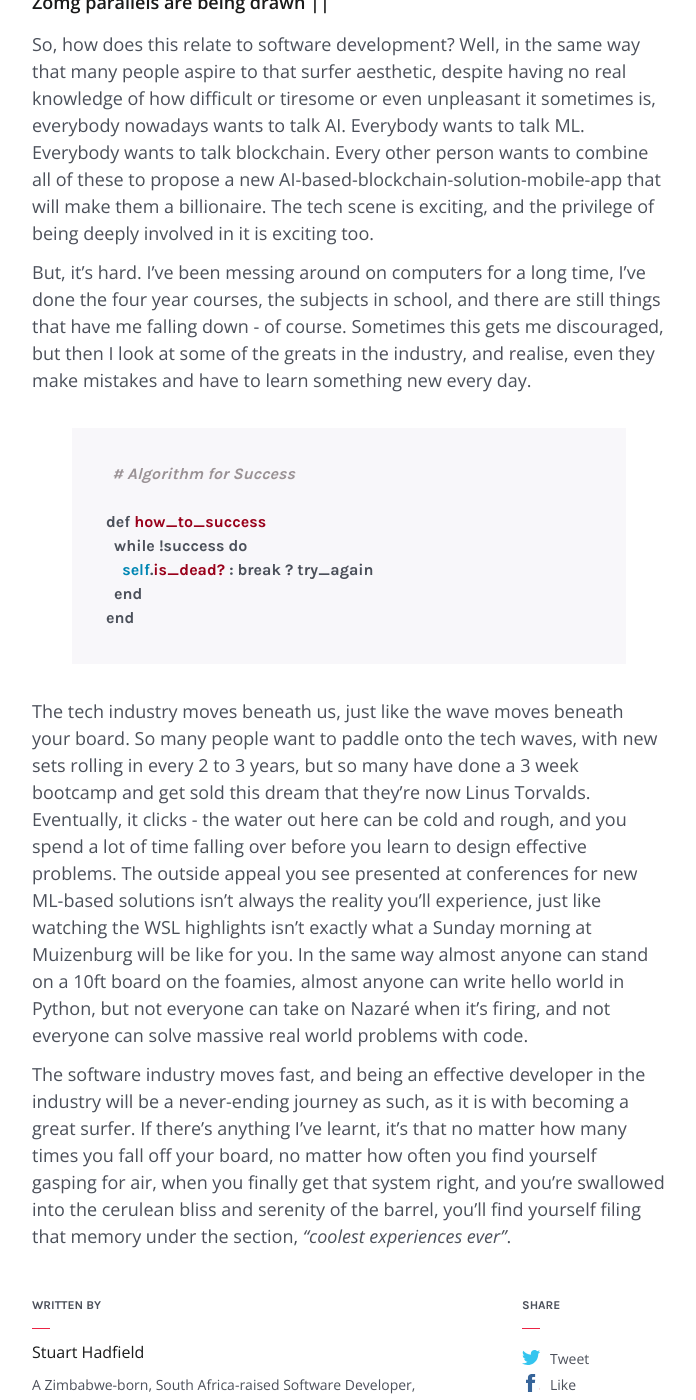
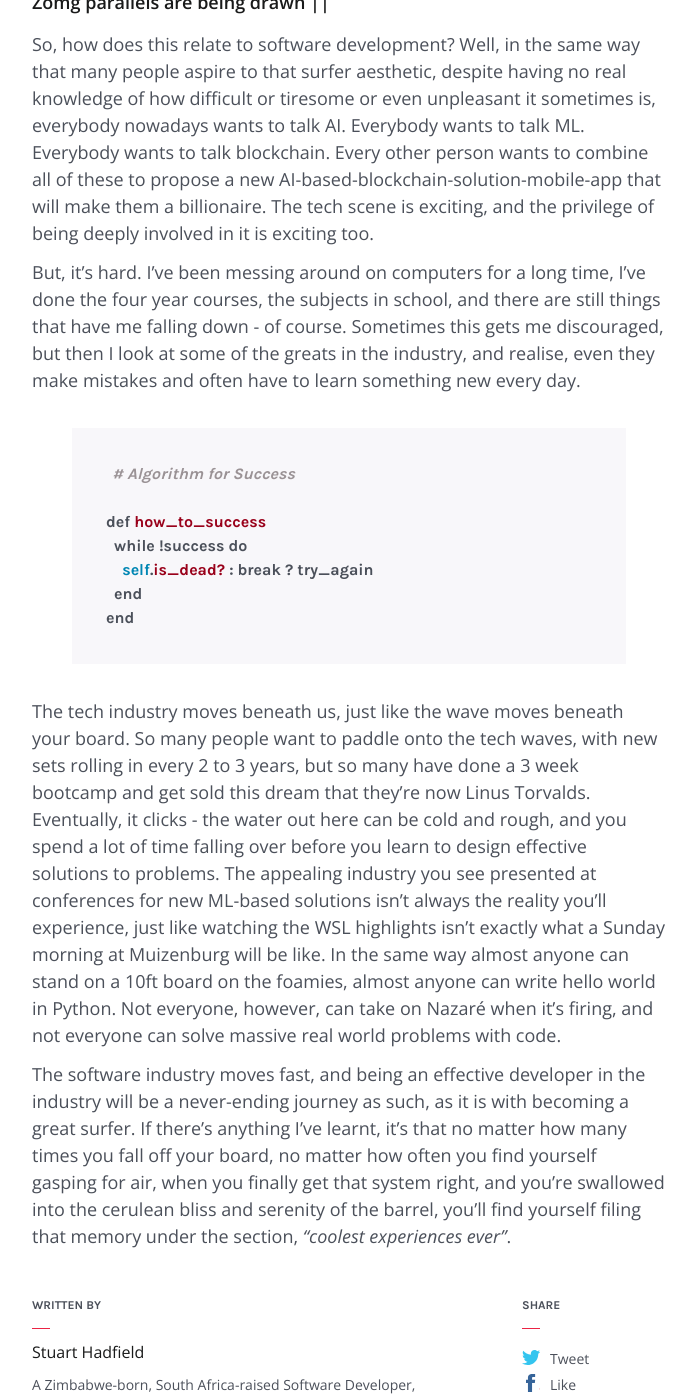
Before and after one commit to StuartHadfield/stuarthadfield.github.io, a Jekyll site: the page built from _posts/2017-11-18-surfing-and-coding-what-do-they-have-in-common.md, in a window 1280 px wide and 1400 px high, scrolled down 2451 px. Shown: the whole window, without its empty margins (291-987 px from the left). Built offline with Jekyll 4.4.1, drawn with Linux system fonts in a browser that asks for light colours; comment, search, counter and statistics services are not loaded.

Commit message:
whoops, editing

```diff
--- a/_posts/2017-11-18-surfing-and-coding-what-do-they-have-in-common.md
+++ b/_posts/2017-11-18-surfing-and-coding-what-do-they-have-in-common.md
@@ -29,7 +29,7 @@ Okay, no one *actually* talks like that.  But, the long, salt and sun stained ha
 
 Just look at this guy:
 
-{% include media-youtube.html file="https://www.youtube.com/watch?v=bB3UKSy6Et0" title="You get the best barrels ever dude" caption="After that you just drop in, ride the barrel, get so pitted like that" %}
+{% include media-youtube.html file="http://www.youtube.com/watch?v=bB3UKSy6Et0" title="You get the best barrels ever dude" caption="After that you just drop in, ride the barrel, get so pitted like that" %}
 
 Okay, not true, developing software doesn't **really** stereotypically epitomize "chill" and "cool".  You may be asking, *"Stu, where are you even going with this?"*.  The point is not what each represents, but what people strive to be.
 
@@ -49,7 +49,7 @@ Now, I may just be a slow learner with no real knack for the sport, because I've
 
 So, how does this relate to software development?  Well, in the same way that many people aspire to that surfer aesthetic, despite having no real knowledge of how difficult or tiresome or even unpleasant it sometimes is, everybody nowadays wants to talk AI.  Everybody wants to talk ML.  Everybody wants to talk blockchain.  Every other person wants to combine all of these to propose a new AI-based-blockchain-solution-mobile-app that will make them a billionaire.  The tech scene is exciting, and the privilege of being deeply involved in it is exciting too.
 
-But, it's hard. I've been messing around on computers for a long time, I've done the four year courses, the subjects in school, and there are still things that have me falling down - of course.  Sometimes this gets me discouraged, but then I look at some of the greats in the industry, and realise, even they make mistakes and have to learn something new every day.
+But, it's hard. I've been messing around on computers for a long time, I've done the four year courses, the subjects in school, and there are still things that have me falling down - of course.  Sometimes this gets me discouraged, but then I look at some of the greats in the industry, and realise, even they make mistakes and often have to learn something new every day.
 
 
 {% highlight ruby %}
@@ -64,6 +64,6 @@ end
 
 {% endhighlight %}
 
-The tech industry moves beneath us, just like the wave moves beneath your board.  So many people want to paddle onto the tech waves, with new sets rolling in every 2 to 3 years, but so many have done a 3 week bootcamp and get sold this dream that they're now Linus Torvalds.  Eventually, it clicks - the water out here can be cold and rough, and you spend a lot of time falling over before you learn to design effective problems. The outside appeal you see presented at conferences for new ML-based solutions isn't always the reality you'll experience, just like watching the WSL highlights isn't exactly what a Sunday morning at Muizenburg will be like for you.  In the same way almost anyone can stand on a 10ft board on the foamies, almost anyone can write hello world in Python, but not everyone can take on Nazaré when it's firing, and not everyone can solve massive real world problems with code.
+The tech industry moves beneath us, just like the wave moves beneath your board.  So many people want to paddle onto the tech waves, with new sets rolling in every 2 to 3 years, but so many have done a 3 week bootcamp and get sold this dream that they're now Linus Torvalds.  Eventually, it clicks - the water out here can be cold and rough, and you spend a lot of time falling over before you learn to design effective solutions to problems. The appealing industry you see presented at conferences for new ML-based solutions isn't always the reality you'll experience, just like watching the WSL highlights isn't exactly what a Sunday morning at Muizenburg will be like.  In the same way almost anyone can stand on a 10ft board on the foamies, almost anyone can write hello world in Python.  Not everyone, however, can take on Nazaré when it's firing, and not everyone can solve massive real world problems with code.
 
 The software industry moves fast, and being an effective developer in the industry will be a never-ending journey as such, as it is with becoming a great surfer.  If there's anything I've learnt, it's that no matter how many times you fall off your board, no matter how often you find yourself gasping for air, when you finally get that system right, and you're swallowed into the cerulean bliss and serenity of the barrel, you'll find yourself filing that memory under the section, *"coolest experiences ever"*.
```
